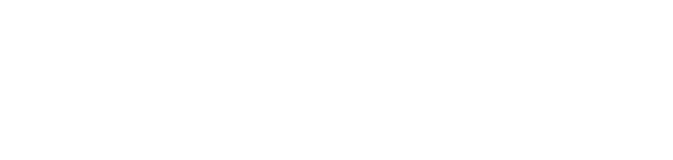
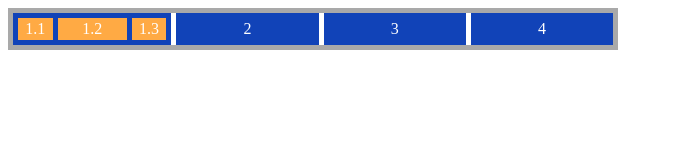
Before and after one commit to msimeaor/wildbeast, a plain HTML site: page treinamento/treinamento.html in a window 1280 px wide. Shown: the whole page, without its empty margins (0-673 px from the left). Drawn offline with Linux system fonts and the light colour scheme.

Commit message:
atualizado

```diff
--- a/treinamento/treinamento.css
+++ b/treinamento/treinamento.css
@@ -0,0 +1,39 @@
+body {
+  height: 100%;
+}
+
+.grid-container {
+  max-width: 600px;
+  max-height: 400px;
+  border: 5px solid darkgray;
+
+  display: grid;
+  grid-template-columns: repeat(auto-fit, minmax(100px, auto));
+  gap: 5px;
+}
+
+.grid-item {
+  background: #1143b8;
+  color: white;
+  padding: 5px;
+
+  display: flex;
+  align-items: center;
+  justify-content: center;
+}
+.col1 {
+  display: grid;
+  grid-template-columns: 1fr 2fr 1fr;
+  gap: 5px;
+}
+.subgrid-item {
+  background: #ffaa44;
+  padding: 2px;
+  text-align: center;
+}
+.col2 {
+}
+.col3 {
+}
+.col4 {
+}
--- a/treinamento/treinamento.html
+++ b/treinamento/treinamento.html
@@ -11,7 +11,16 @@
 
 <body>
 
-
+  <section class="grid-container">
+    <div class="grid-item col1">
+      <div class="subgrid-item 2col1">1.1</div>
+      <div class="subgrid-item scol2">1.2</div>
+      <div class="subgrid-item scol3">1.3</div>
+    </div>
+    <div class="grid-item col2">2</div>
+    <div class="grid-item col3">3</div>
+    <div class="grid-item col4">4</div>
+  </section>
 
 </body>
 
```
